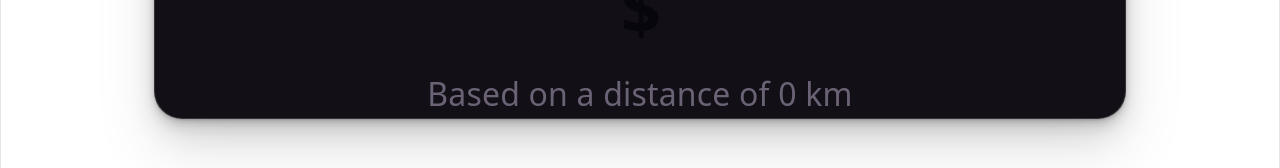
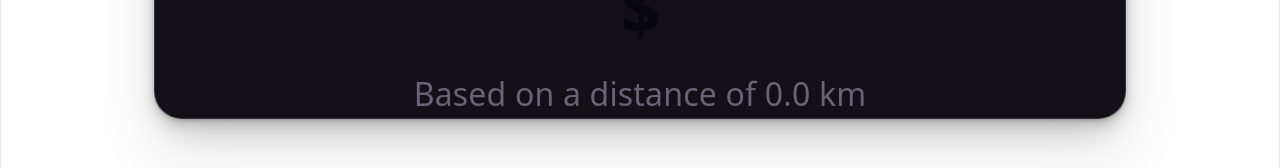
Before and after one commit to tejasvmaske-lab/cab_fare_predictor, a React (Vite) app: page / in a window 1280 px wide. Shown: the part 2982-3150 px from the top of the page. Built offline with nearby package versions, Linux system fonts and the light colour scheme.

Commit message:
solved error for long string for distance

```diff
--- a/src/sections/Prediction.jsx
+++ b/src/sections/Prediction.jsx
@@ -106,7 +106,7 @@ function Prediction() {
     <h1>${fare?.toFixed(2)}</h1>
 
     <p>
-        Based on a distance of {distance} km
+        Based on a distance of {distance.toFixed(1)} km
     </p>
 
 </div>
```
